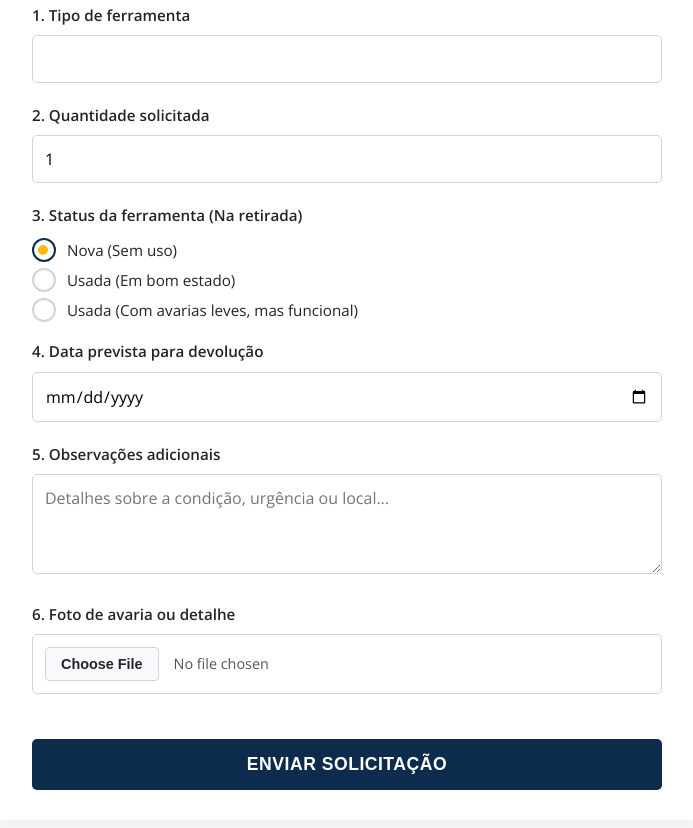
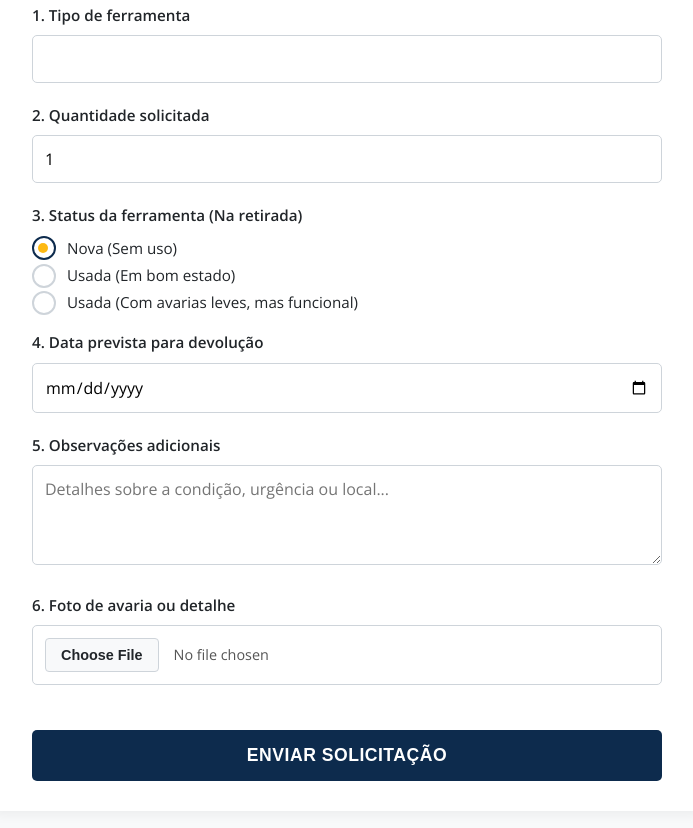
Before and after one commit to CAIOBR2021/gestao-ferramentas, a website: page index.html in a window 1280 px wide. Shown: the part 888-1716 px from the top of the page, without its empty margins (293-986 px from the left). Drawn offline with nearby package versions, Linux system fonts and the light colour scheme.

Commit message:
modificando folha de estilo

```diff
--- a/style.css
+++ b/style.css
@@ -136,7 +136,7 @@ textarea {
     font-weight: 400;
     cursor: pointer;
     margin-bottom: 0;
-    line-height: 1.2; /* <-- Adicione esta linha (ou line-height: 1;) */
+    line-height: 1; /* <-- Adicione esta linha (ou line-height: 1;) */
 }
 .radio-option input[type="radio"] {
     opacity: 0; /* Esconde o botão original */
```
